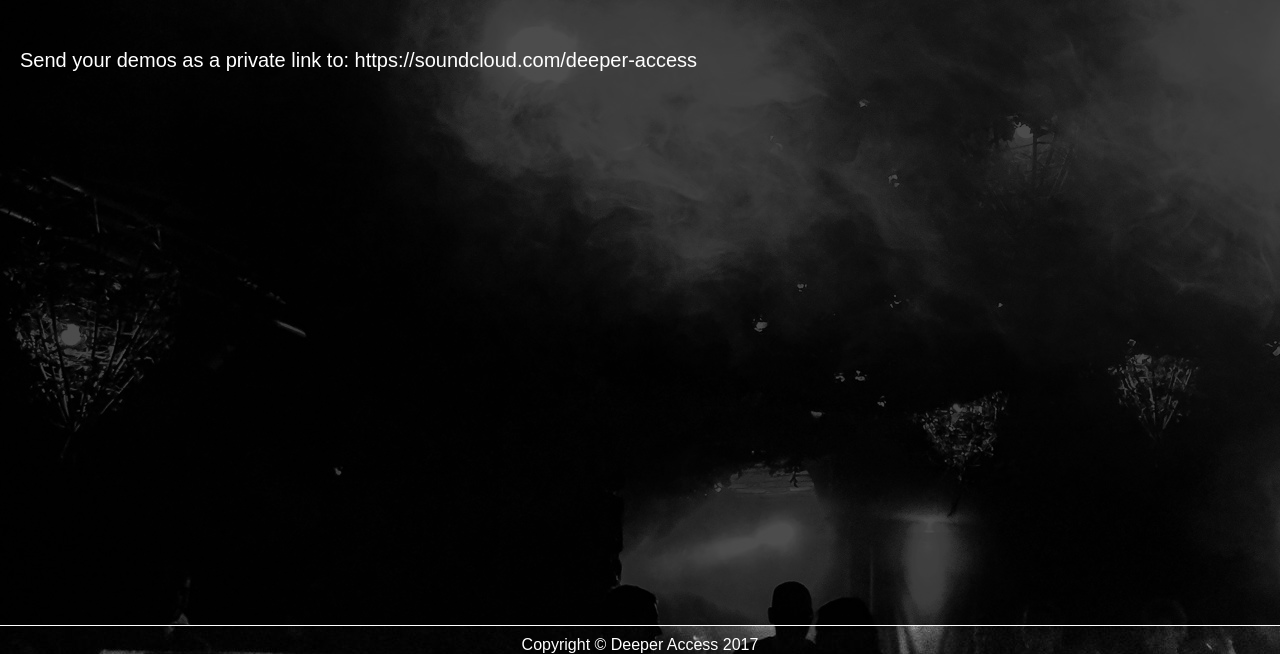
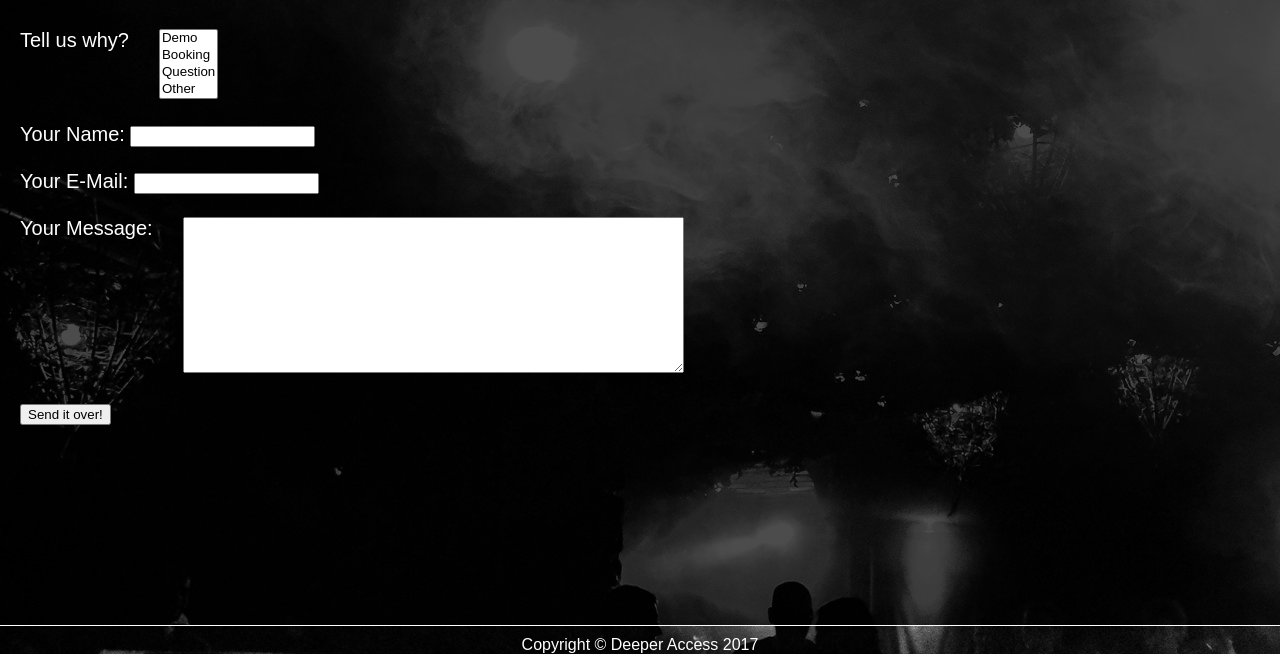
Before and after one commit to forv3rt/dpr_xs_website, a plain HTML site: page contact.html in a window 1280 px wide. Shown: the part 216-870 px from the top of the page. Drawn offline with Linux system fonts and the light colour scheme.

Commit message:
HTML Form Test in Contact CSS Update

```diff
--- a/contact.html
+++ b/contact.html
@@ -25,7 +25,23 @@
     </nav>
     <section>
       <h1>Hey you!</h1>
-      <p>Send your demos as a private link to: https://soundcloud.com/deeper-access</p>
+      <form action="mailto:deine@e-mail-adresse.de" method="post">
+        <p>Tell us why?</p>
+        <select name="Why?" size="4" overflow=hidden="" required>
+          <option value="Demo">Demo</option>
+          <option value="Booking">Booking</option>
+          <option value="Question">Question</option>
+          <option value="Other">Other</option>
+        </select>
+        <br /> <br />
+        Your Name: <input type="text" name="name" value="" required/>
+        <br /> <br />
+        Your E-Mail: <input type="email" name="email" value="" required/>
+        <br /> <br />
+        <p>Your Message:</p> <textarea name="message" rows="10" cols="60" required></textarea>
+        <br /> <br />
+        <input type="submit" name="submit" value="Send it over!"/>
+      </form>
     </section>
     <footer>
       <p>Copyright &copy; Deeper Access 2017</p>
--- a/css/style.css
+++ b/css/style.css
@@ -6,6 +6,11 @@ body{
   padding:0;
   margin:0;
 }
+
+body p{
+  margin:0;
+}
+
 /* Header */
 header{
   margin:0;
@@ -55,11 +60,17 @@ section{
   padding-left: 20px;
   min-height: 690px;
   background-color: rgba(0, 0, 0, 0.7);
+  display: block;
 }
 section h1 {
   margin: 0;
   padding-top:30px;
   padding-bottom:30px;
+}
+
+section p{
+  margin: :0;
+  padding: 0;
 }
 
 section .boxes{
@@ -69,14 +80,23 @@ section .boxes{
   display: inline-block;
   text-align: center;
   font-size: 15px;
+
 }
 
 section .boxes p{
   margin: 0;
-  margin-top: -25px;
-  background-color: rgba(0, 0, 0, 1);
+  margin-top: 5px;
+  background-color: #ffffff;
+  opacity: 0.9;
+  color: #000000;
+  padding-top: 5px;
+  padding-bottom: 5px;
 }
 
+section form p{
+  padding-right: 30px;
+  float: left;
+}
 
 /* Footer */
 footer{
```
Also changed, not shown: music.html (+1 -1 lines).
